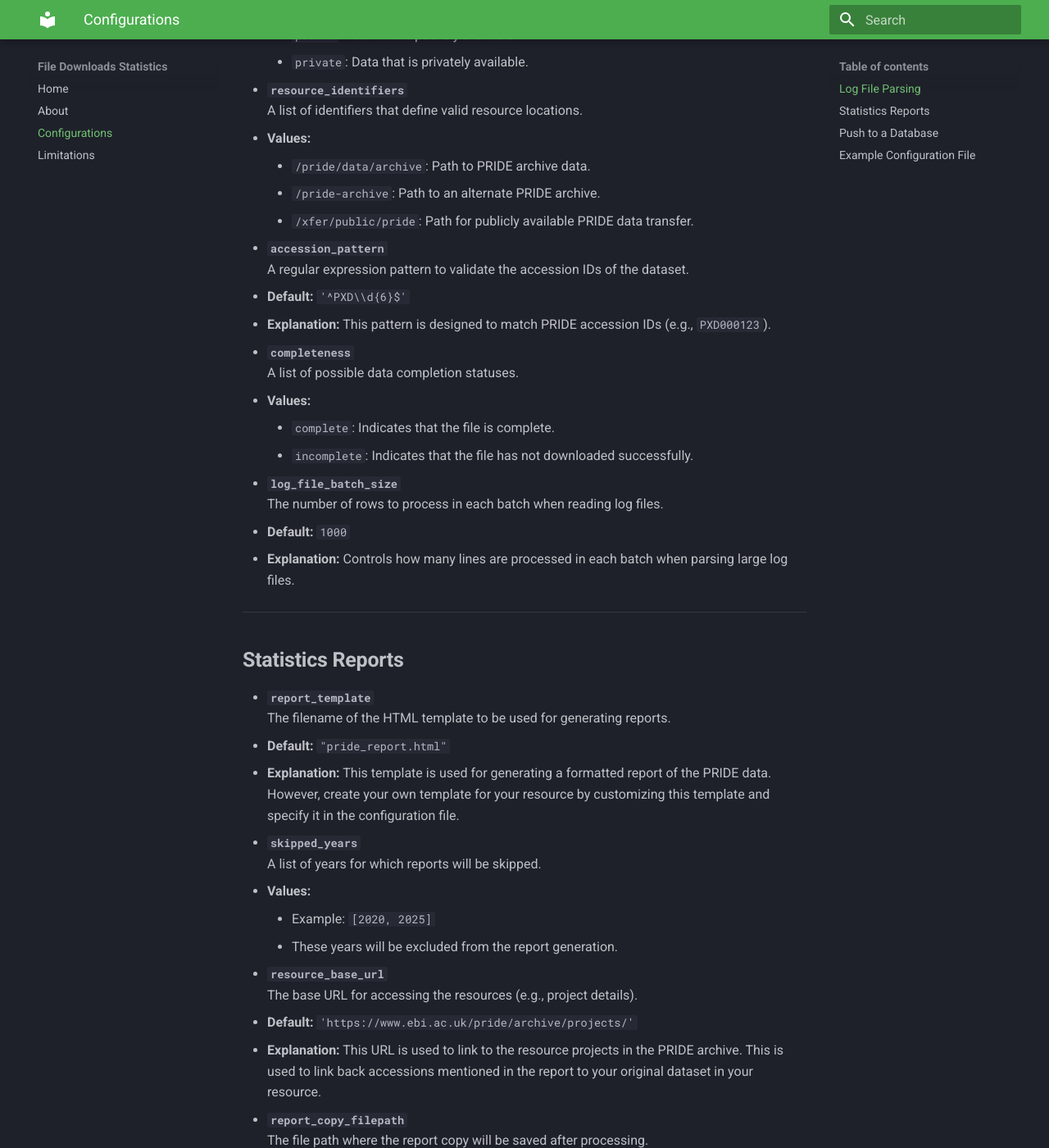
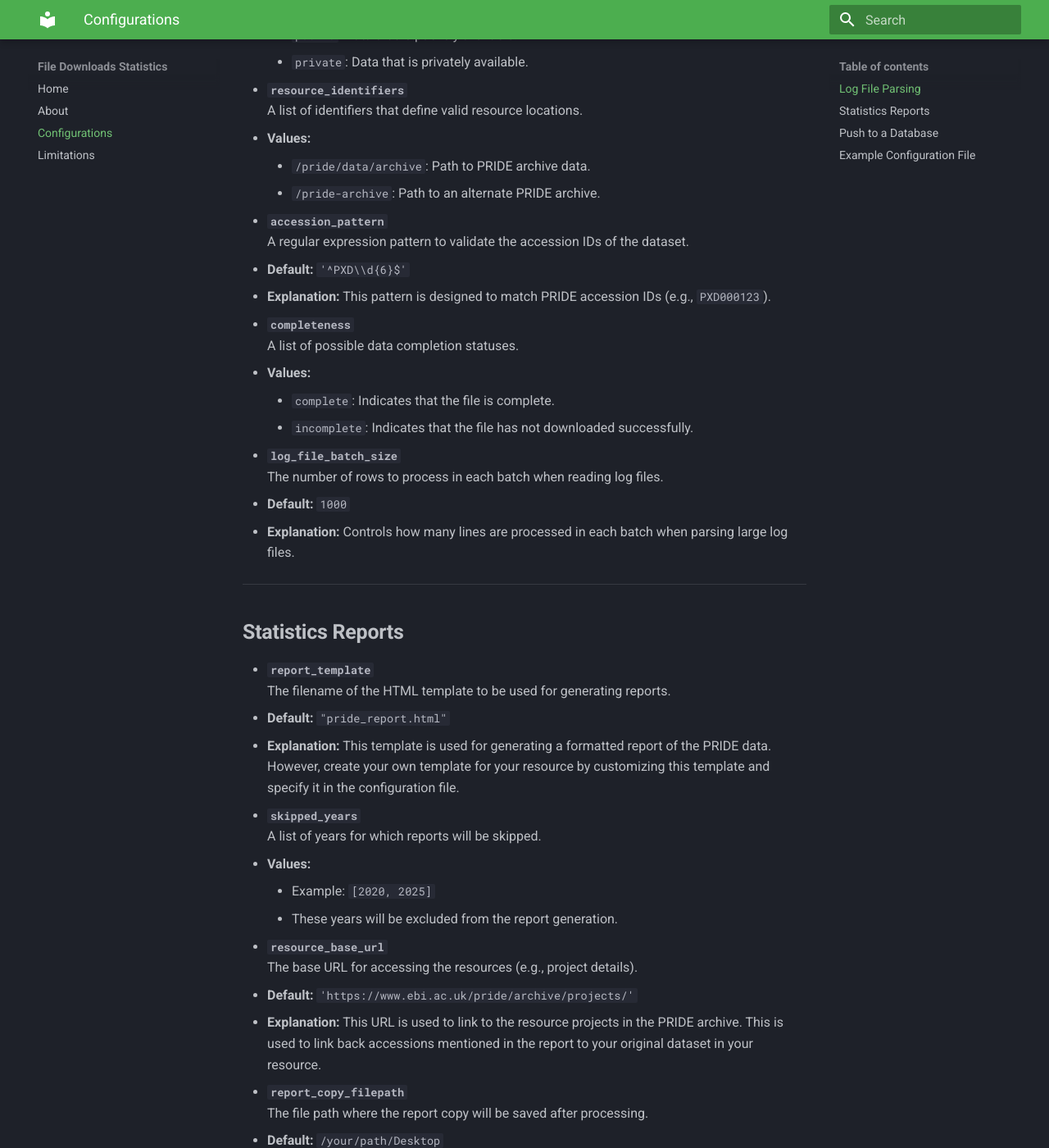
Before and after one commit to sureshhewabi/nf-downloadstats, an MkDocs documentation site: the page built from documentation/docs/param-config.md, in a window 1280 px wide and 1400 px high, scrolled down 521 px. Shown: the whole window at 82% size. Built offline with MkDocs 1.6.1 and Material for MkDocs 9.7.7, drawn with Linux system fonts in a browser that asks for light colours; some of the changed text lies outside the part shown.

Commit message:
document edit

```diff
--- a/documentation/docs/param-config.md
+++ b/documentation/docs/param-config.md
@@ -21,7 +21,6 @@
   - **Values:**
     - `/pride/data/archive`: Path to PRIDE archive data.
     - `/pride-archive`: Path to an alternate PRIDE archive.
-    - `/xfer/public/pride`: Path for publicly available PRIDE data transfer.
 
 - **`accession_pattern`**
   A regular expression pattern to validate the accession IDs of the dataset.
@@ -63,7 +62,7 @@ However, create your own template for your resource by customizing this template
 
 - **`report_copy_filepath`**
   The file path where the report copy will be saved after processing.
-  - **Default:** `/Users/hewapathirana/Desktop`
+  - **Default:** `/your/path/Desktop`
   - **Explanation:** The generated report will be saved to this location on the local system.
 
 ---
@@ -98,7 +97,6 @@ public_private:
 resource_identifiers:
   - /pride/data/archive
   - /pride-archive
-  - /xfer/public/pride
 accession_pattern: '^PXD\\d{6}$'
 completeness:
   - complete
```
